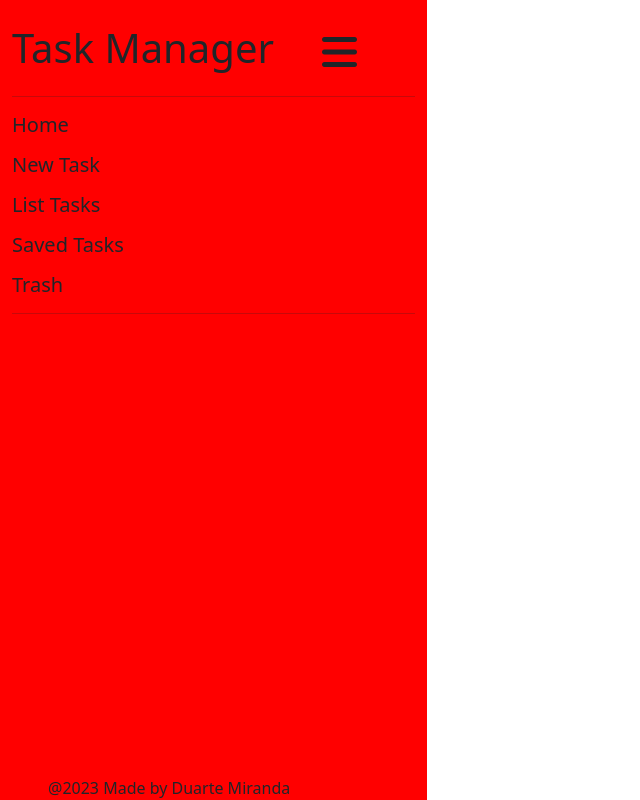
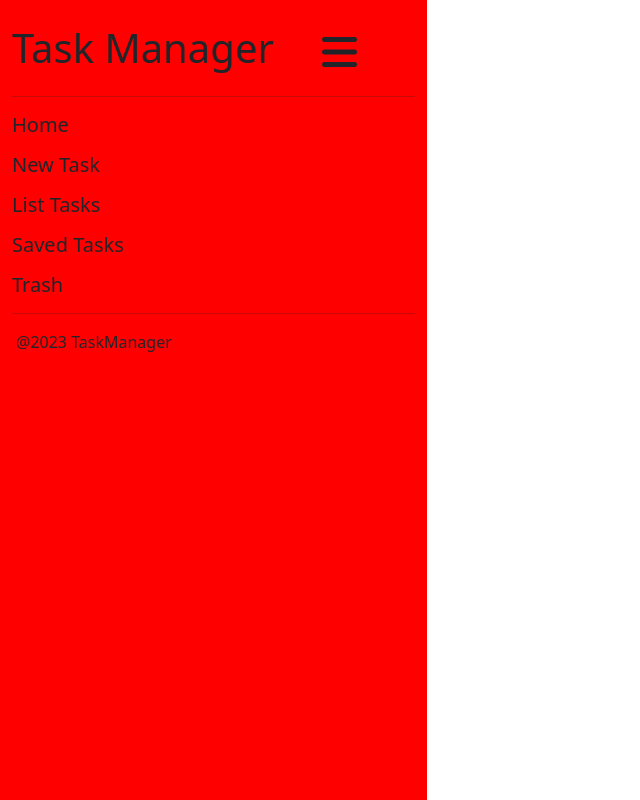
Before and after one commit to temoc1n/Treffio, a Vue app in the folder treffio_vuejs/: page / in a window 1280 px wide. Shown: the whole page, without its empty margins (0-640 px from the left). Built offline with nearby package versions, Linux system fonts and the light colour scheme.

Commit message:
Finish SideBar styles and Footer

```diff
--- a/treffio_vuejs/src/components/Footer/MainFooter.vue
+++ b/treffio_vuejs/src/components/Footer/MainFooter.vue
@@ -1,11 +1,18 @@
 <template>
     <footer>
-        <span>@2023 Made by Duarte Miranda</span>
+        <div class="position-relative">
+            <span>@{{ year }} TaskManager</span>
+        </div>
     </footer>
 </template>
 <script>
 export default {
-    name: 'MainFooter'
+    name: 'MainFooter',
+    data() {
+        return {
+            year: new Date().getFullYear()
+        }
+    }
 }
 </script>
 <style scoped>
--- a/treffio_vuejs/src/components/Header/DashboardSidebar.vue
+++ b/treffio_vuejs/src/components/Header/DashboardSidebar.vue
@@ -1,13 +1,13 @@
 <template>
     <!-- Sidebar  -->
-    <div class="container-fluid">
+    <div class="container-fluid overflow-hidden">
         <div class="row vh-100">
-            <div class="col-sm-12 col-md-4 side_bar">
+            <div class="col-5 col-md-4 side_bar">
                 <div class="options mt-4">
                     <div class="d-flex">
                         <h1>Task Manager</h1>
                         <!-- This icon only appears for Medium and Large Screens-->
-                        <i class="fa-solid fa-bars mt-2 d-none d-lg-block ms-5 fs-1 sidebar-button"></i>
+                        <i class="fa-solid fa-bars mt-2 d-none d-lg-block ms-5 fs-1 sidebar-button fixed-end"></i>
                     </div>
                     <hr>
                     <h5 class="sidebar-options">Home</h5>
@@ -17,7 +17,7 @@
                     <h5 class="sidebar-options mt-3">Trash</h5>
                     <hr>
                 </div>
-                <div class="footer fixed-bottom ms-lg-5">
+                <div class="vh-100 footer fixed-bottom m-1 position-relative">
                     <MainFooter />
                 </div>
             </div>
```
